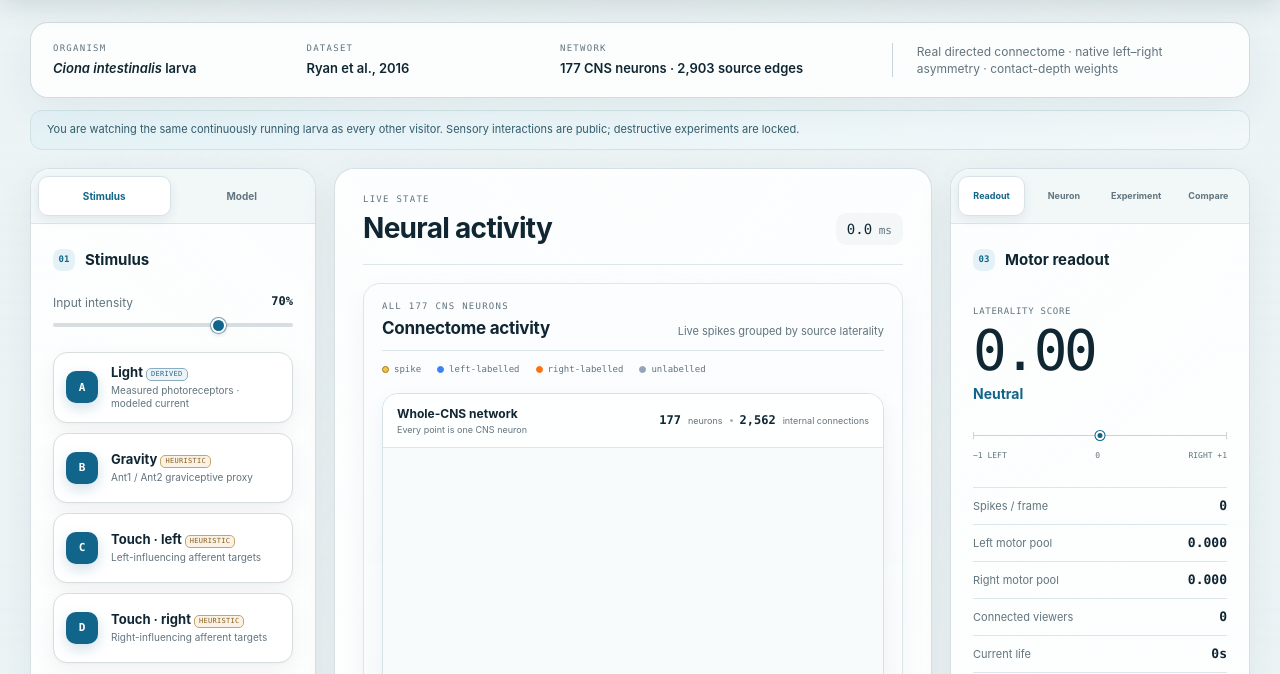
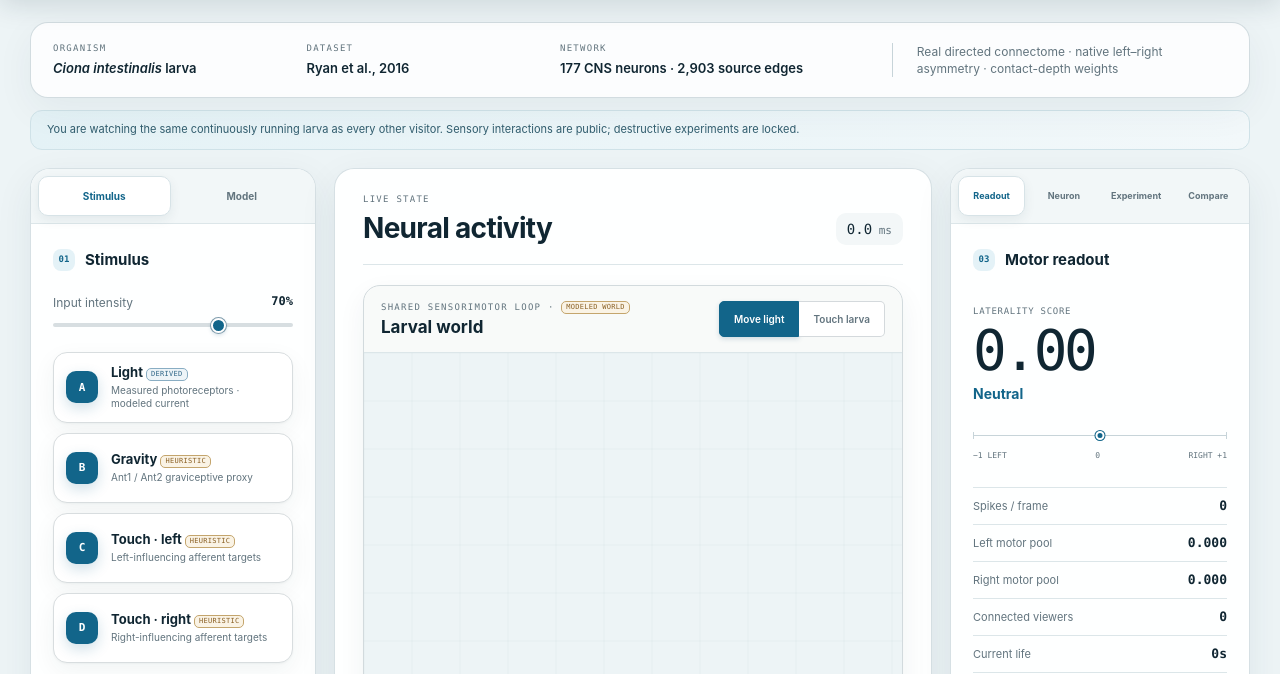
Before and after one commit to CionaBrain/CionaBrain, a website: page static/index.html in a window 1280 px wide. Shown: the part 78-752 px from the top of the page. Drawn offline with Linux system fonts and the light colour scheme.

Commit message:
Revert "Turn larval world into ambient site background"
This reverts commit 0e84481670e166dd5ca8636e1c89c867c148d901.

```diff
--- a/static/index.html
+++ b/static/index.html
@@ -6,7 +6,7 @@
     <meta name="description" content="A real-time simulation of the 177-neuron Ciona intestinalis larval CNS" />
     <title>CionaBrain — Larval CNS simulator</title>
     <link rel="icon" type="image/svg+xml" href="/static/favicon.svg?v=1" />
-    <link rel="stylesheet" href="/static/styles.css?v=19" />
+    <link rel="stylesheet" href="/static/styles.css?v=17" />
   </head>
   <body>
     <header class="masthead">
@@ -31,22 +31,6 @@
         </a>
       </div>
     </header>
-
-    <section class="world-panel world-backdrop" aria-label="Live modeled larval world background">
-      <div class="world-heading">
-        <div><span class="field-label"><span id="worldRuntimeLabel">SHARED SENSORIMOTOR LOOP</span> · <em class="provenance heuristic">modeled world</em></span><strong>Larval world</strong></div>
-        <div class="world-tools" role="group" aria-label="World interaction tool">
-          <button data-world-tool="light" class="active">Move light</button>
-          <button data-world-tool="touch">Touch larva</button>
-        </div>
-      </div>
-      <canvas id="larvalWorld" height="900" aria-label="Two-dimensional larval world"></canvas>
-      <div class="world-settings">
-        <label>Light power <input id="worldLightStrength" type="range" min="0" max="100" value="38" /></label>
-        <label>Gravity direction <input id="gravityAngle" type="range" min="0" max="360" value="90" /></label>
-        <span>The live modeled world is rendered as the site background.</span>
-      </div>
-    </section>
 
     <main>
       <section class="context-bar" aria-label="Dataset summary">
@@ -172,6 +156,22 @@
               <div class="clock"><span id="simTime">0.0</span> ms</div>
             </div>
           </header>
+
+          <section class="world-panel activity-view">
+            <div class="world-heading">
+              <div><span class="field-label"><span id="worldRuntimeLabel">SHARED SENSORIMOTOR LOOP</span> · <em class="provenance heuristic">modeled world</em></span><strong>Larval world</strong></div>
+              <div class="world-tools" role="group" aria-label="World interaction tool">
+                <button data-world-tool="light" class="active">Move light</button>
+                <button data-world-tool="touch">Touch larva</button>
+              </div>
+            </div>
+            <canvas id="larvalWorld" height="220" aria-label="Interactive two-dimensional larval world"></canvas>
+            <div class="world-settings">
+              <label>Light power <input id="worldLightStrength" type="range" min="0" max="100" value="38" /></label>
+              <label>Gravity direction <input id="gravityAngle" type="range" min="0" max="360" value="90" /></label>
+              <span>Click the world to move the light or apply a spatial touch.</span>
+            </div>
+          </section>
 
           <section class="connectome-panel activity-view" aria-labelledby="connectomeTitle">
             <div class="connectome-heading">
--- a/static/styles.css
+++ b/static/styles.css
@@ -554,25 +554,6 @@ button:disabled { cursor: not-allowed !important; }
 #connectomeMap { display: block; width: 100%; height: 300px; cursor: crosshair; background: #f7fbfc; }
 .connectome-map > small { display: block; padding: 8px 14px; border-top: 1px solid #dce7ea; color: #788990; background: white; font-size: 8px; line-height: 1.4; }
 
-/* The modeled larval world is ambient context rather than a separate card.
-   It remains live, while blur and veils keep all foreground data readable. */
-.world-backdrop {
-  position: fixed; inset: 74px 0 0; z-index: 0; margin: 0; border: 0; border-radius: 0;
-  overflow: hidden; background: #e9f1f3; box-shadow: none; pointer-events: none;
-}
-.world-backdrop .world-heading, .world-backdrop .world-settings { display: none; }
-.world-backdrop #larvalWorld {
-  width: calc(100% + 28px); height: calc(100% + 28px); min-height: 0; margin: -14px;
-  opacity: .3; filter: blur(2.5px) saturate(.72); transform: translateZ(0); cursor: default;
-}
-.world-backdrop::after {
-  content: ""; position: absolute; inset: 0;
-  background: linear-gradient(180deg, rgba(237,244,246,.34), rgba(237,244,246,.62)), radial-gradient(circle at 50% 35%, transparent 0, rgba(237,244,246,.3) 74%);
-}
-main { position: relative; z-index: 1; }
-.control-rail, .activity-panel, .readout-rail { background: rgba(255,255,255,.86); }
-.connectome-panel { background: linear-gradient(180deg, rgba(251,253,254,.9), rgba(246,250,251,.88)); }
-
 @media (max-width: 1220px) {
   .simulator-layout { grid-template-columns: 270px minmax(480px, 1fr); }
   .readout-rail { grid-column: 1 / -1; }
```
